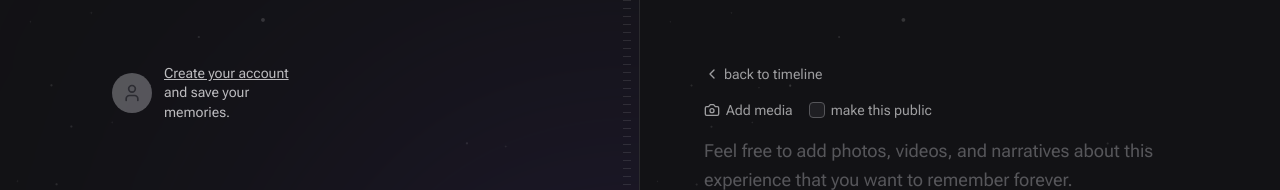
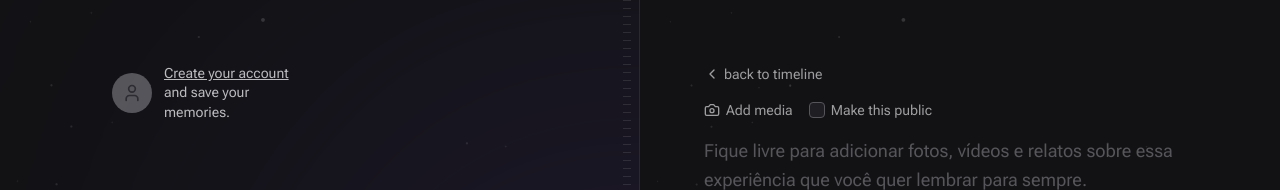
Before and after one commit to SirLucasLima/EcommerceAPI, a Next.js app: page /memories/new in a window 1280 px wide. Shown: the top 190 px of the page. Built offline with nearby package versions, Linux system fonts and the light colour scheme; no server answers; a web font is replaced by a local one.

Commit message:
baseUrl changed

```diff
--- a/src/components/NewMemoryForm.tsx
+++ b/src/components/NewMemoryForm.tsx
@@ -69,7 +69,7 @@ export function NewMemoryForm() {
             value="true"
             className="h-4 w-4 rounded border-gray-400 bg-gray-700 text-purple-500"
           />
-          make this public
+          Make this public
         </label>
       </div>
 
@@ -78,8 +78,8 @@ export function NewMemoryForm() {
       <textarea
         name="content"
         spellCheck={false}
-        className="w-full flex-1 resize-none rounded border-0 bg-transparent p-0 text-lg leading-relaxed text-gray-100 placeholder:text-gray-400 focus:ring-0 "
-        placeholder="Feel free to add photos, videos, and narratives about this experience that you want to remember forever."
+        className="w-full flex-1 resize-none rounded border-0 bg-transparent p-0 text-lg leading-relaxed text-gray-100 placeholder:text-gray-400 focus:ring-0"
+        placeholder="Fique livre para adicionar fotos, vídeos e relatos sobre essa experiência que você quer lembrar para sempre."
       />
 
       <button
--- a/src/lib/api.ts
+++ b/src/lib/api.ts
@@ -1,5 +1,5 @@
 import axios from 'axios'
 
 export const api = axios.create({
-  baseURL: 'http://localhost:3333',
+  baseURL: 'http://192.168.1.109:3333',
 })
```
